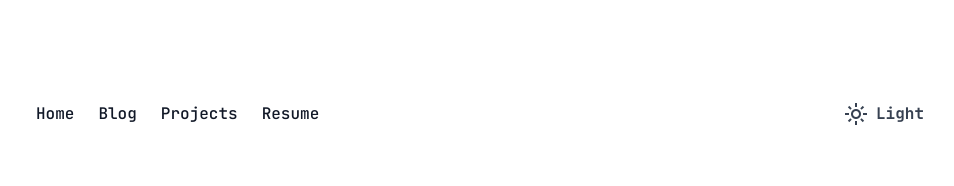
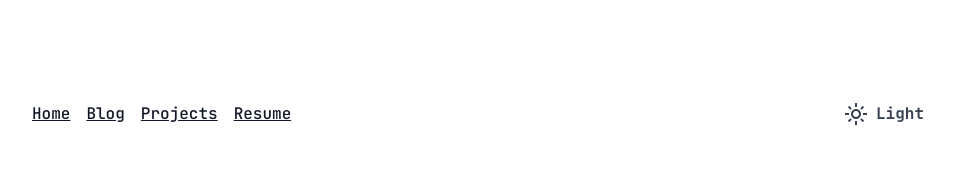
Before and after one commit to boyeoon/boyeon-blog, a Next.js app: page / in a window 1280 px wide. Shown: the top 186 px of the page, without its empty margins (160-1114 px from the left). Built offline with nearby package versions, Linux system fonts and the light colour scheme.

Commit message:
feat: a태그 스타일 제거

```diff
--- a/app/components/header/index.tsx
+++ b/app/components/header/index.tsx
@@ -6,16 +6,16 @@ export default function Header() {
     <header>
       <nav className="flex items-center justify-between font-bold gap-x-4">
         <div className="flex gap-x-4">
-          <Link className="p-1 no-underline rounded hover:bg-slate-400" href="/">
+          <Link href="/">
             Home
           </Link>
-          <Link className="p-1 no-underline rounded hover:bg-slate-400" href="/blog">
+          <Link href="/blog">
             Blog
           </Link>
-          <Link className="p-1 no-underline rounded hover:bg-slate-400" href="/project">
+          <Link href="/project">
             Projects
           </Link>
-          <Link className="p-1 no-underline rounded hover:bg-slate-400" href="/resume">
+          <Link href="/resume">
             Resume
           </Link>
         </div>
```
